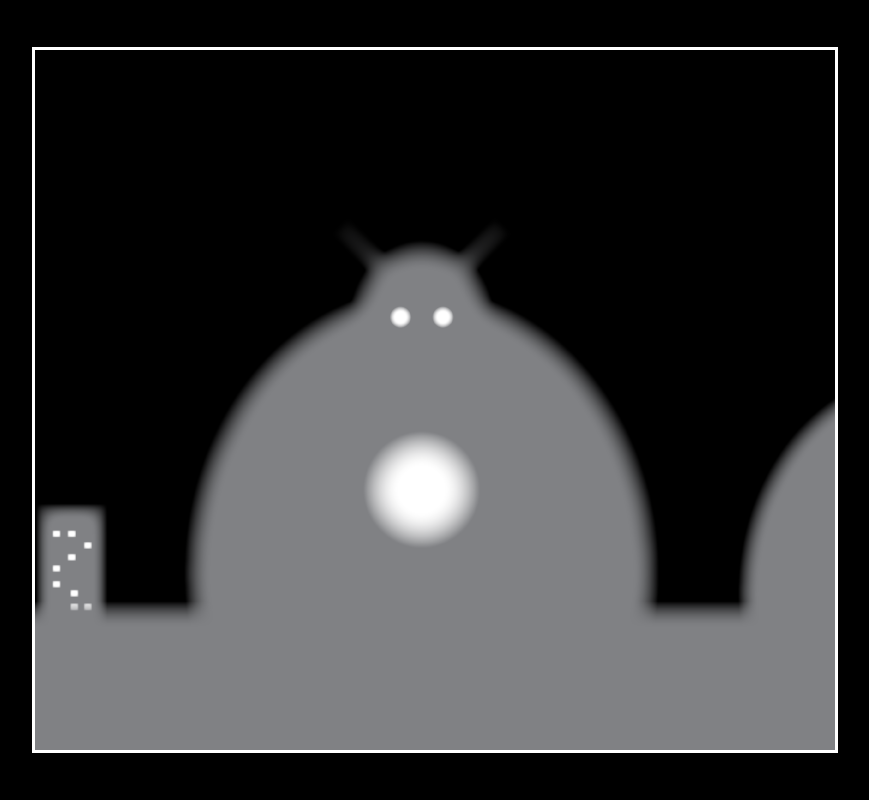
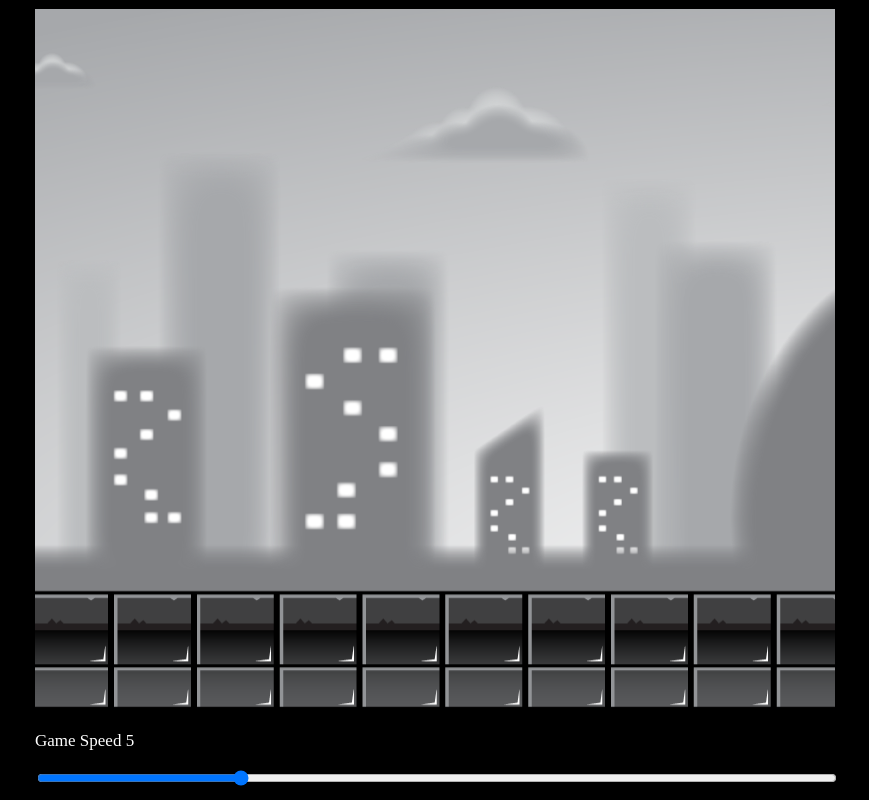
Before and after one commit to nishaj0/dog-game, a plain HTML site: page index.html in a window 1280 px wide. Shown: the whole page, without its empty margins (205-1074 px from the left). Drawn offline with Linux system fonts and the light colour scheme; animation ran at ten frames a second.

Commit message:
completed parallax background effect

```diff
--- a/index.html
+++ b/index.html
@@ -8,7 +8,11 @@
    <link rel="stylesheet" href="style.css">
 </head>
 <body>
-   <canvas id="canvas1"></canvas>
+   <div id="container">
+      <canvas id="canvas1"></canvas>
+      <p>Game Speed <span id="showGameSpeed"></span></p>
+      <input type="range" min="0" max="20" value="5" name="slider" id="slider" class="slider">
+   </div>
 
 
    <script src="script.js"></script>
--- a/script.js
+++ b/script.js
@@ -2,8 +2,8 @@ const canvas = document.querySelector("#canvas1");
 const ctx = canvas.getContext('2d');
 const CANVAS_WIDTH = canvas.width = 800;
 const CANVAS_HEIGHT = canvas.height = 700;
-
-let gameSpeed = 15;
+let gameSpeed = 5;
+// let gameFrame = 0
 
 const backgroundLayer1 = new Image()
 backgroundLayer1.src = 'layer-1.png';
@@ -16,17 +16,56 @@ backgroundLayer4.src = 'layer-4.png';
 const backgroundLayer5 = new Image()
 backgroundLayer5.src = 'layer-5.png';
 
-let x = 0
-let x2 = 2400
+window.addEventListener('load', () => {
+   const slider = document.querySelector('#slider');
+   slider.value = gameSpeed;
+   const showGameSpeed = document.querySelector('#showGameSpeed');
+   showGameSpeed.innerHTML = gameSpeed;
+   slider.addEventListener('change', (e) => {
+      gameSpeed = e.target.value;
+      showGameSpeed.innerHTML = e.target.value
+   })
 
-function animate(){
-   ctx.clearRect(0, 0, CANVAS_WIDTH, CANVAS_HEIGHT)
-   ctx.drawImage(backgroundLayer4, x, 0);
-   ctx.drawImage(backgroundLayer4, x2, 0);
-   if (x < - 2400) x = 2400 + x2 - gameSpeed
-   else   x -= gameSpeed;
-   if (x2 < - 2400) x2 = 2400 + x - gameSpeed
-   else   x2 -= gameSpeed;
-   requestAnimationFrame(animate);
-};
-animate();
+   class Layer {
+      constructor(Image, speedModifier) {
+         this.x = 0;
+         this.y = 0;
+         this.width = 2400;
+         this.height = 700;
+         this.Image = Image;
+         this.speedModifier = speedModifier;
+         this.speed = gameSpeed * this.speedModifier;
+      }
+      update() {
+         this.speed = gameSpeed * this.speedModifier;
+         if (this.x <= -this.width) {
+            this.x = 0;
+         }
+         this.x = Math.floor(this.x - this.speed);
+         // this.x = gameFrame * this.speed % this.width ;
+      }
+      draw() {
+         ctx.drawImage(this.Image, this.x, this.y, this.width, this.height);
+         ctx.drawImage(this.Image, this.x + this.width, this.y, this.width, this.height);
+      }
+   }
+
+   const layer1 = new Layer(backgroundLayer1, .3);
+   const layer2 = new Layer(backgroundLayer2, .2);
+   const layer3 = new Layer(backgroundLayer3, .5);
+   const layer4 = new Layer(backgroundLayer4, .7);
+   const layer5 = new Layer(backgroundLayer5, 1);
+
+   const gameObjects = [layer1, layer2, layer3, layer4, layer5]
+
+   function animate() {
+      ctx.clearRect(0, 0, CANVAS_WIDTH, CANVAS_HEIGHT)
+      gameObjects.forEach((object) => {
+         object.update()
+         object.draw();
+      })
+      // gameFrame--
+      requestAnimationFrame(animate);
+   };
+   animate();
+})
--- a/style.css
+++ b/style.css
@@ -1,12 +1,22 @@
    body{
       background: black;
    }
-   #canvas1{
+   #container{
       position: absolute;
-      border: 3px solid white;
       width: 800px;
-      height: 700px;
       transform: translate(-50%, -50%);
       top: 50%;
       left: 50%;
+      font-size: 17px;
    }
+   #canvas1{
+      position: relative;
+      width: 800px;
+      height: 700px;
+   }
+   #slider{
+      width: 100%;
+   }
+   p{
+      color: #ffff;
+   }
```
Also changed, not shown: obj.js (added).
